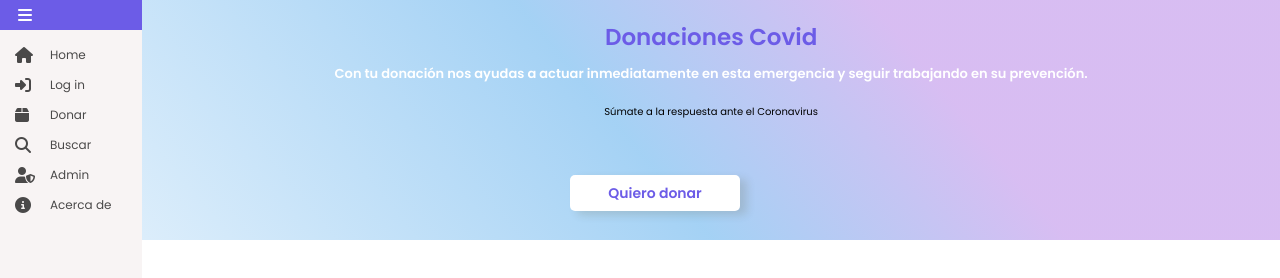
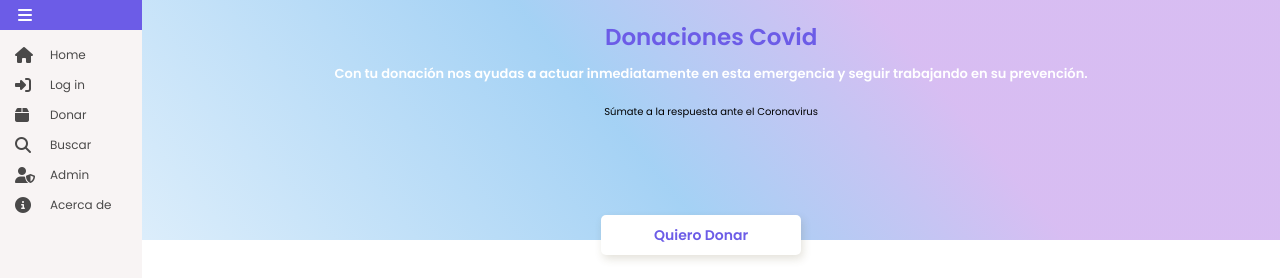
Before and after one commit to 1998Jennifer/DonacionesCovid, a website: page src/index.html in a window 1280 px wide. Shown: the top 278 px of the page. Drawn offline with Linux system fonts and the light colour scheme.

Commit message:
Correccion del boton flotante

```diff
--- a/src/css/style.css
+++ b/src/css/style.css
@@ -26,7 +26,7 @@ body {
 
 .navbar {
   width: 6rem;
-  height: 100vh;
+  height: 127vh;
   background-color: #f8f4f4;
   transition: 200ms ease;
 }
@@ -131,6 +131,7 @@ body {
 /* MAIN */
 
 .main-section-container {
+  position: relative;
   display: flex;
   flex-direction: column;
   text-align: center;
@@ -148,6 +149,24 @@ body {
   margin-bottom: 40px;
 }
 
+.main-section-container .boton-donar {
+  position: absolute;
+  left: calc(50% - 110px);
+  top: calc(100% - 25px);
+  display: block;
+  padding: 10px;
+  width: 200px;
+  height: 40px;
+  background-color: #ffffff;
+  box-shadow: 2px 4px 8px rgba(89, 73, 30, 0.16);
+  border: none;
+  border-radius: 5px;
+  font-size: 1.4rem;
+  font-weight: bold;
+  text-decoration: none;
+  color: var(--primary-color);
+}
+
 .main-section-container h1 {
   margin-bottom: 1rem;
   font-size: 2.3rem;
@@ -162,26 +181,6 @@ body {
 .main-section-container p {
   margin-top: 1rem;
   text-align: center;
-}
-
-.main-section-container .button-donate {
-  position: absolute;
-  left: calc(50% - 70px);
-  top: 175px;
-  display: block;
-  width: 170px;
-  height: 36px;
-  background-color: #ffffff;
-  box-shadow: 7px 4px 8px rgba(89, 73, 30, 0.16);
-  border: none;
-  border-radius: 5px;
-  font-size: 1.4rem;
-  font-weight: bold;
-  text-decoration: none;
-  color: var(--primary-color);
-  font-family: 'Poppins', sans-serif;
-  outline: none;
-  cursor: pointer;
 }
 
 .main-section .backgroundImg {
--- a/src/index.html
+++ b/src/index.html
@@ -87,7 +87,7 @@
                     <h3>Con tu donación nos ayudas a actuar inmediatamente en esta emergencia y seguir trabajando en su prevención.</h3>
                     <p>Súmate a la respuesta ante el
                         Coronavirus</p>
-                        <button class="button-donate">Quiero donar</button>
+                    <a href="" class="boton-donar">Quiero Donar <span></span></a>
                 </div>
 
                 <div class="backgroundImg"></div>
```
